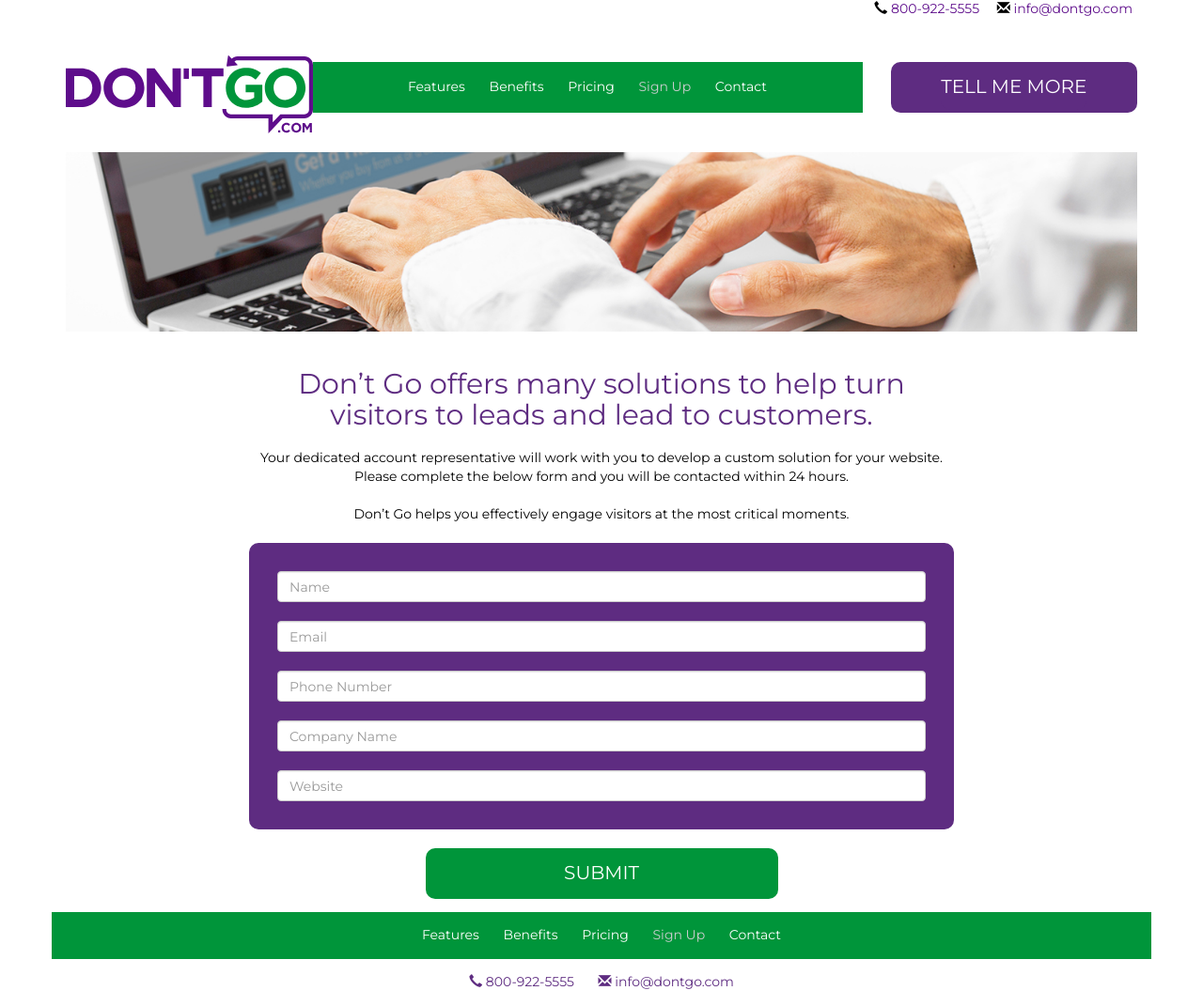
After one commit to Brandply/DontGo, a PHP site: page /signup.html in a window 1280 px wide. The commit adds this page. Shown: the whole page at 94% size. Run offline with PHP 8.4, Linux system fonts and the light colour scheme; some libraries are stand-ins or nearby versions.

Commit message:
added signup page

```diff
--- a/assets/sass/_media.sass
+++ b/assets/sass/_media.sass
@@ -10,6 +10,9 @@
 				position: relative
 				left: -16px
 				top: 4px
+				margin-bottom: 0
+				li
+					margin: 0 5px
 		#intro
 			.button
 				max-width: 155px
@@ -33,6 +36,8 @@
 				position: relative
 				left: -16px
 				top: 5px
+				li
+					margin: 0 11px
 @media (min-width: 1200px)
 	.button
 		margin-top: 7px
--- a/assets/sass/main.sass
+++ b/assets/sass/main.sass
@@ -48,13 +48,16 @@ body
 			display: block
 			text-align: center
 			padding: 15px 0
+			margin-bottom: 20px
 			li
 				display: inline-block
 				float: none
 				text-align: center
-				margin: 0 11px
-				a, a:hover, a:visited, a:focus
+				margin: 0px
+				a, a:visited
 					color: #fff
+				.selected, :hover
+					color: #ccced0
 	section
 		margin-top: 20px
 	#intro
@@ -125,6 +128,29 @@ body
 					a, a:hover, a:visited, a:focus
 						color: #5E2C81
 
+	#signup
+		text-align: center
+		h2
+			color: #5E2C81
+		h2, p
+			margin-bottom: 20px
+		form
+			div
+				background-color: #5E2C81
+				padding: 30px
+				border-radius: 10px
+				input
+					margin-bottom: 20px
+					&:last-child
+						margin-bottom: 0
+			.button
+				background-color: #00953A
+				color: #fff
+				border: none
+				max-width: 50%
+				margin-top: 20px
+
+
 
 
 
--- /dev/null
+++ b/signup.html
@@ -0,0 +1,111 @@
+<html>
+    <head>
+        <meta charset="utf-8">
+        <meta http-equiv="x-ua-compatible" content="ie=edge">
+        <meta name="viewport" content="width=device-width, initial-scale=1">
+        <link href="assets/css/main.css" rel="stylesheet" type="text/css" />
+        <link rel="stylesheet" type="text/css" href="//cdn.jsdelivr.net/jquery.slick/1.6.0/slick.css"/>
+        <script src="//ajax.googleapis.com/ajax/libs/jquery/1.12.2/jquery.min.js"></script>
+        <script src="assets/js/bootstrap.min.js"></script>
+    </head>
+    <body>
+        <div class="container">
+            <header>
+                <div class="row">
+                    <div class="top col-md-6">
+                        <ul>
+                            <li><i class="glyphicon glyphicon-earphone" aria-hidden="true"></i> <a href="tel:+18009225555" title="800-922-5555">800-922-5555</a></li>
+                            <li><i class="glyphicon glyphicon-envelope" aria-hidden="true"></i> <a href="mailto:info@dontgo.com" title="Email info@dontgo.com">info@dontgo.com</a></li>
+                        </ul>
+                    </div>
+                </div>
+                <nav>
+                    <div class="row">
+                        <div class="col-sm-3"><a class="" href="/" title="Don't Go"><img src="assets/img/logo.svg" alt="Don't Go" title="Don't Go" /></a></li></div>
+                            <ul class="col-sm-6">
+                                <li><a href="#" title="Features">Features</a></li>
+                                <li><a href="#" title="Benefits">Benefits</a></li>
+                                <li><a href="#" title="Pricing">Pricing</a></li>
+                                <li><a class="selected" href="signup.html" title="Sign Up">Sign Up</a></li>
+                                <li><a href="#" title="Contact">Contact</a></li>
+                            </ul>
+                        <div class="col-sm-3"><div class="button"><a class="button" href="signup.html" title="Tell Me More">Tell Me More</a></div></div>
+                    </div>
+                </nav>
+            </header>
+            <section id="hero">
+                <div class="row">
+                    <img src="assets/img/hero-pg.jpg" alt="Hero Image" title="Hero Image" class="col-md-12" />
+                </div>
+            </section>
+            <section id="signup">
+                <div class="row">
+                    <div class="col-sm-offset-1 col-sm-10 col-md-offset-2 col-md-8">
+                        <h2>Don’t Go offers many solutions to help turn visitors to leads and lead to customers.</h2>
+
+                        <p>Your dedicated account representative will work with you to develop a custom solution for your website.<br />Please complete the below form and you will be contacted within 24 hours.</p>
+
+
+                        <p>Don’t Go helps you effectively engage visitors at the most critical moments.</p>
+
+                        <form>
+                            <div>
+                                <input type="text" class="form-control" name="name" placeholder="Name">
+                                <input type="text" class="form-control" name="email" placeholder="Email">
+                                <input type="text" class="form-control" name="phone" placeholder="Phone Number">
+                                <input type="text" class="form-control" name="company" placeholder="Company Name">
+                                <input type="text" class="form-control" name="website" placeholder="Website">
+                            </div>
+                            <button type="submit" class="button">Submit</button>
+                        </form>
+
+                    </div>
+                </nav>
+            </section>
+            <section id="footer">
+                <nav>
+                    <div class="row">
+                        <div class="links">
+                            <ul>
+                                <li><a href="#" title="Features">Features</a></li>
+                                <li><a href="#" title="Benefits">Benefits</a></li>
+                                <li><a href="#" title="Pricing">Pricing</a></li>
+                                <li><a class="selected" href="signup.html" title="Sign Up">Sign Up</a></li>
+                                <li><a href="#" title="Contact">Contact</a></li>
+                            </ul>
+                        </div>
+                        <div class="bottom">
+                            <ul>
+                                <li><i class="glyphicon glyphicon-earphone" aria-hidden="true"></i> <a href="tel:+18009225555" title="800-922-5555">800-922-5555</a></li>
+                                <li><i class="glyphicon glyphicon-envelope" aria-hidden="true"></i> <a href="mailto:info@dontgo.com" title="Email info@dontgo.com">info@dontgo.com</a></li>
+                            </ul>
+                        </div>
+                    </div>
+                </nav>
+            </section>
+        </div>
+
+        <script type="text/javascript" src="//code.jquery.com/jquery-1.11.0.min.js"></script>
+        <script type="text/javascript" src="//code.jquery.com/jquery-migrate-1.2.1.min.js"></script>
+        <script type="text/javascript" src="//cdn.jsdelivr.net/jquery.slick/1.6.0/slick.min.js"></script>
+        <!-- BEGIN TeamSalesAgent chat agent code -->
+            <script type="text/JavaScript">
+            /*
+                vagntCampaignId='';
+                vagntLinkInfo='';
+            function vagnt_load() {
+                var vascript = document.createElement('script');
+                vascript.type = "text/javascript";
+                vascript.src = "//vagnt.com/sd/?siteid=1655";
+                document.getElementsByTagName('head')[0].appendChild(vascript);
+            }
+            if (window.attachEvent) {
+                setTimeout(vagnt_load, 1);
+            } else if (window.addEventListener) {
+                window.addEventListener("load", vagnt_load, false);
+            }
+            */
+            </script>
+        <!-- END TeamSalesAgent chat agent code V5.03 -->
+    </body>
+</html>
```
Also changed, not shown: index.html (+27 -8 lines), assets/css/main.css, assets/img/1.png (added), assets/img/2.png (added), assets/img/3.png (added), assets/img/4.png (added), assets/img/5.png (added), assets/img/6.png (added), assets/img/7.png (added), assets/img/8.png (added), assets/img/9.png (added), assets/img/hero-pg.jpg (added), assets/img/stat1.png, assets/img/stat2.png, 1 more files.
